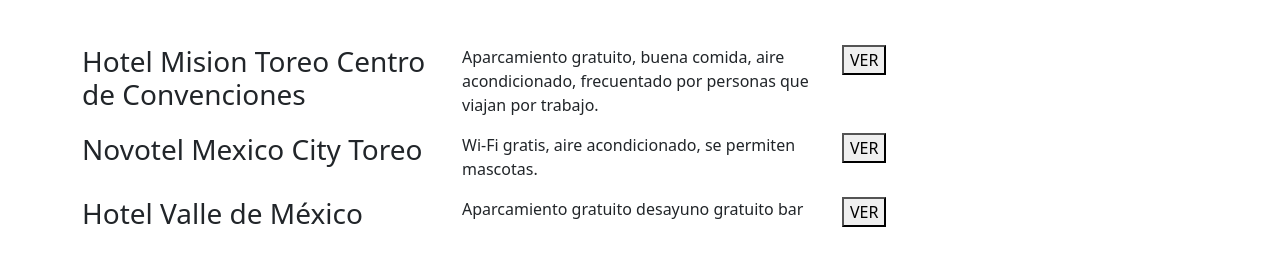
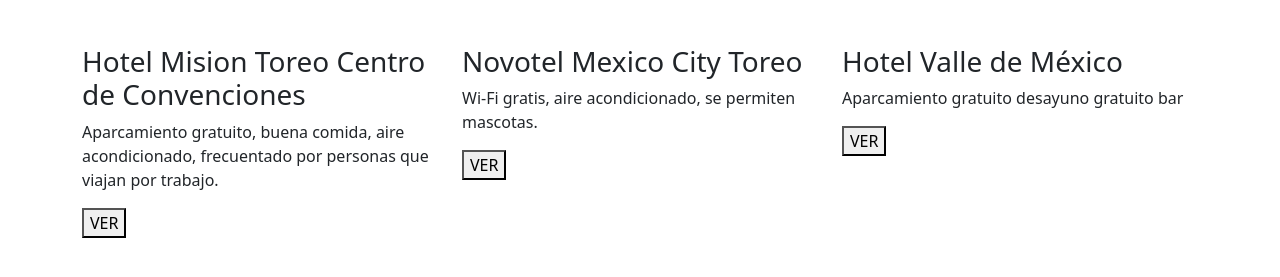
Before and after one commit to isato12/guiaHotelesNaucalpan, a website: page index.html in a window 1280 px wide. Shown: the part 429-706 px from the top of the page. Drawn offline with nearby package versions, Linux system fonts and the light colour scheme.

Commit message:
Iniciando el html y las primeras secciones

```diff
--- a/index.html
+++ b/index.html
@@ -48,37 +48,38 @@
             <h2 class="text-center mb-5 mt-5">Mas Hoteles en Naucalpan</h2>
             <div class="row">
                 <div class="col-lg-4">
+                    <div class="">
                         <h3>Hotel Mision Toreo Centro de Convenciones</h3>
                     </div>
-                <div class="col-lg-4">
+                    <div class="">
                         <p>Aparcamiento gratuito,
                             buena comida,
                             aire acondicionado,
                             frecuentado por personas que viajan por trabajo.</p>
                     </div>
-                <div class="col-lg-4"><button>VER</button></div>
+                    <div class=""><button>VER</button></div>
                 </div>
-            <div class="row">
                 <div class="col-lg-4">
+                    <div class="">
                         <h3>Novotel Mexico City Toreo</h3>
                     </div>
-                <div class="col-lg-4">
+                    <div class="">
                         <p>Wi-Fi gratis, aire acondicionado, se permiten mascotas.</p>
                     </div>
-                <div class="col-lg-4"><button>VER</button></div>
+                    <div class=""><button>VER</button></div>
                 </div>
-            <div class="row">
                 <div class="col-lg-4">
+                    <div class="">
                         <h3>Hotel Valle de México</h3>
                     </div>
-                <div class="col-lg-4">
+                    <div class="">
                         <p>Aparcamiento gratuito
                             desayuno gratuito
                             bar</p>
                     </div>
-                <div class="col-lg-4"><button>VER</button></div>
+                    <div class=""><button>VER</button></div>
                 </div>
-
+            </div>
 
 
 
```
Lines whose indentation alone changed are shown as unchanged.
